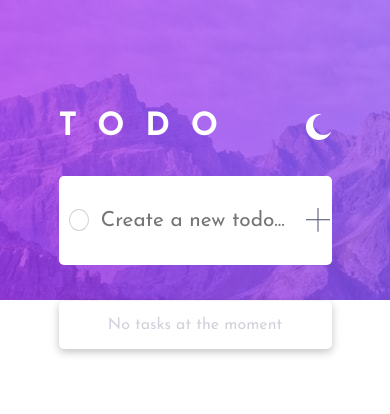
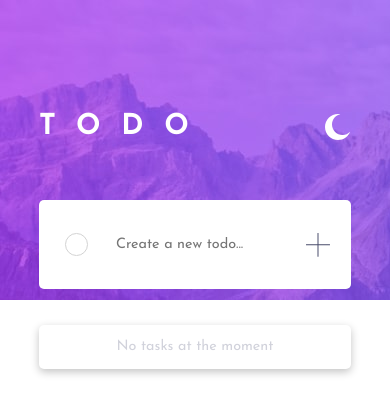
Before and after one commit to mkweeks/todo-app-react, a React (Vite) app: page / in a window 390 px wide. Shown: the top 414 px of the page. Built offline with nearby package versions, Linux system fonts and the light colour scheme.

Commit message:
additional styling

```diff
--- a/src/App.css
+++ b/src/App.css
@@ -35,11 +35,11 @@
   letter-spacing: 1.3rem;
 }
 
-.input-new {
-  width: 90%;
+/* .input-new {
+  width: 80%;
   display: flex;
   align-items: center;
-}
+} */
 
 .input-new.dark > input {
   color: lightgray;
@@ -50,14 +50,14 @@
 }
 
 input {
+  width: 100%;
   background-color: transparent;
 }
 
 .add {
   background-color: transparent;
   border-radius: 50%;
-  margin: 0;
-  width: 10%;
+  margin: 10px;
   display: flex;
   justify-content: center;
 }
@@ -91,6 +91,7 @@ input {
   margin-bottom: 0.75rem;
   border-radius: inherit;
   display: flex;
+  justify-content: space-evenly;
   align-items: center;
 }
 
@@ -99,7 +100,7 @@ input {
   width: 100%;
   height: 50px;
   display: flex;
-  justify-content: space-between;
+  justify-content: space-evenly;
   align-items: center;
   border-bottom: 1px solid lightgray;
 }
@@ -113,7 +114,7 @@ input {
 }
 
 input {
-  width: 90%;
+  width: 80%;
   border: none;
   height: 70%;
   font-size: 1.3rem;
@@ -126,8 +127,8 @@ input:focus {
 
 .complete {
   border-radius: 50%;
-  height: 20px;
-  width: 20px;
+  height: 1.3rem;
+  width: 1.3rem;
   background-image: linear-gradient(
     to bottom,
     hsl(192, 100%, 67%),
@@ -136,7 +137,7 @@ input:focus {
   display: flex;
   justify-content: center;
   align-items: center;
-  margin: 10px;
+  margin: 0.75rem;
 }
 
 img:hover {
@@ -145,13 +146,13 @@ img:hover {
 
 .incomplete {
   border-radius: 50%;
-  height: 20px;
-  width: 20px;
+  height: 1.3rem;
+  width: 1.3rem;
   border: 1px solid lightgray;
   display: flex;
   justify-content: center;
   align-items: center;
-  margin: 10px;
+  margin: 0.75rem;
 }
 
 .strike {
@@ -207,6 +208,17 @@ body {
     width: 100%;
   }
 
+   .new {
+    margin-top: 2.5rem;
+   }
+
+  body {
+    font-size: 0.9rem;
+  }
+  input {
+    font-size: inherit;
+  }
+
   .todo {
     width: 100%;
   }
@@ -225,6 +237,21 @@ body {
 
 @media only screen and (max-width: 768px) {
   .container {
-    width: 70%
+    width: 80%;
+  }
+
+  .main > img {
+    height: 20%;
+  }
+
+  body {
+    font-size: 0.9rem;
+  }
+  input {
+    font-size: inherit;
+  }
+
+  .todo {
+    width: 100%;
   }
 }
--- a/src/App.jsx
+++ b/src/App.jsx
@@ -48,9 +48,9 @@ function App() {
         <div className="todo">
 
           <div className={`new ${theme}`}>
+            <div className="incomplete">
+            </div>
             <div className={`input-new ${theme}`}>
-              <div className="incomplete">
-              </div>
               <input type='text' placeholder='Create a new todo...' value={inputValue} onChange={handleInputChange} />
             </div>
             <div className="add" onClick={addNewTodo}>
```
